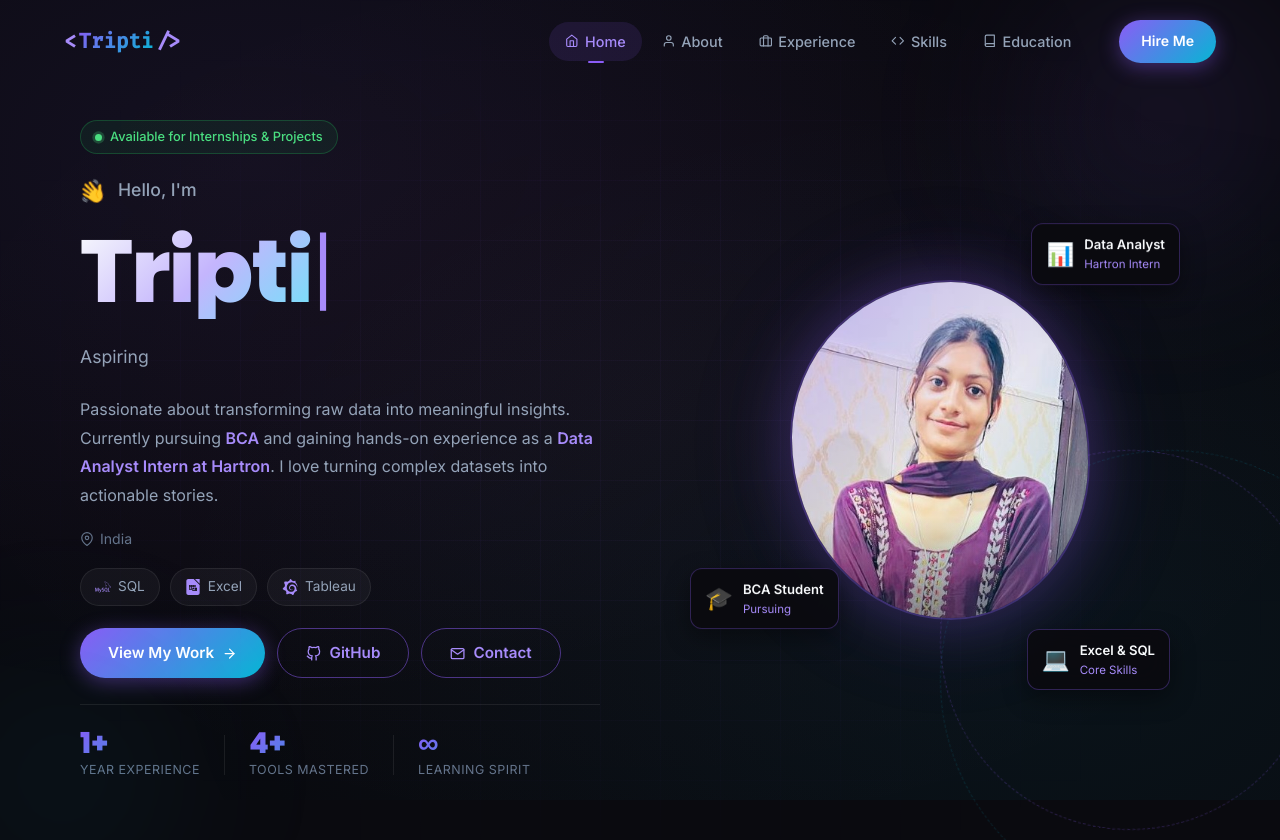
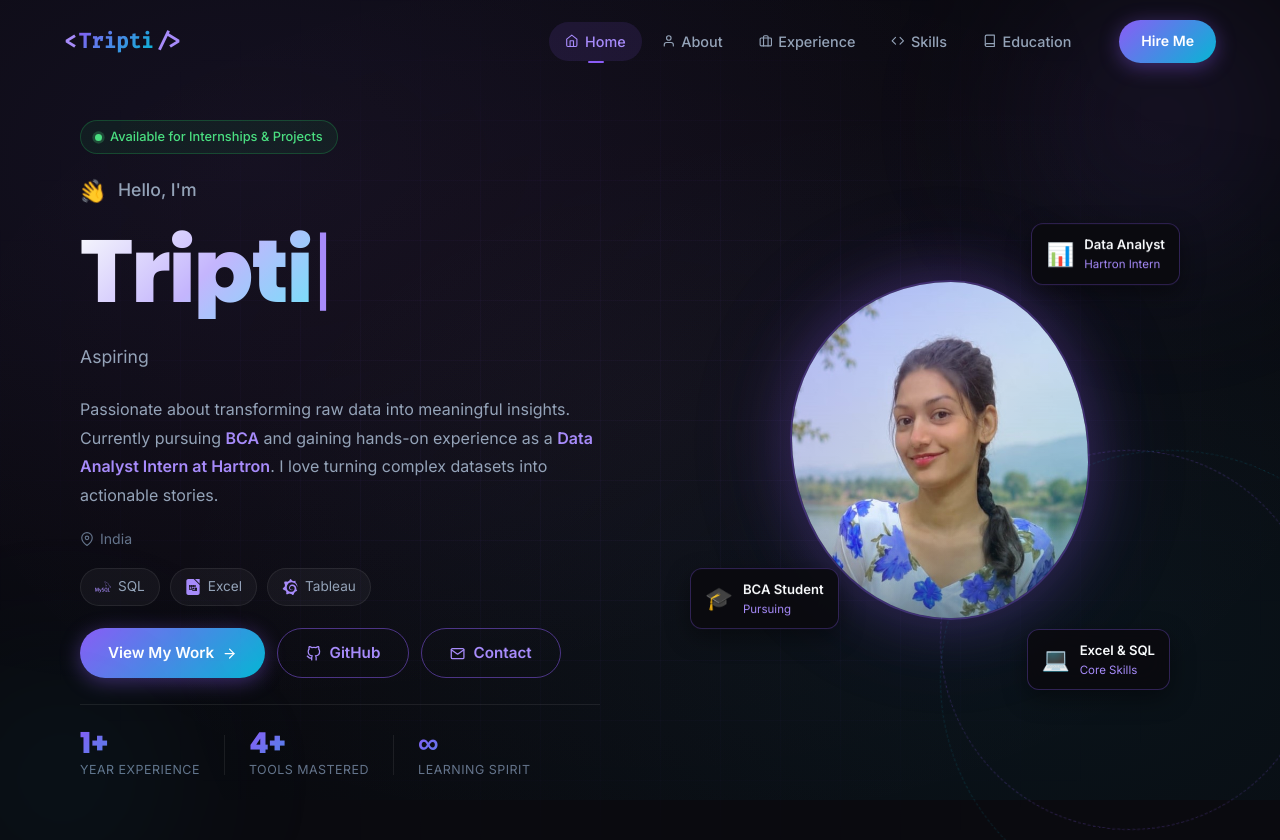
Before and after one commit to Tripti732/Resume, a React (Vite) app: page / in a window 1280 px wide. Built offline with nearby package versions, Linux system fonts and the light colour scheme.

Commit message:
Update Home.jsx

```diff
--- a/src/pages/Home.jsx
+++ b/src/pages/Home.jsx
@@ -114,7 +114,7 @@ export default function Home() {
               <div className="image-frame">
                 <div className="image-glow"></div>
                 <img
-                  src="/TRIPTI1.jpeg"
+                  src="/image.jpeg"
                   alt="Tripti - Data Analyst"
                   className="hero-img"
                 />
```
